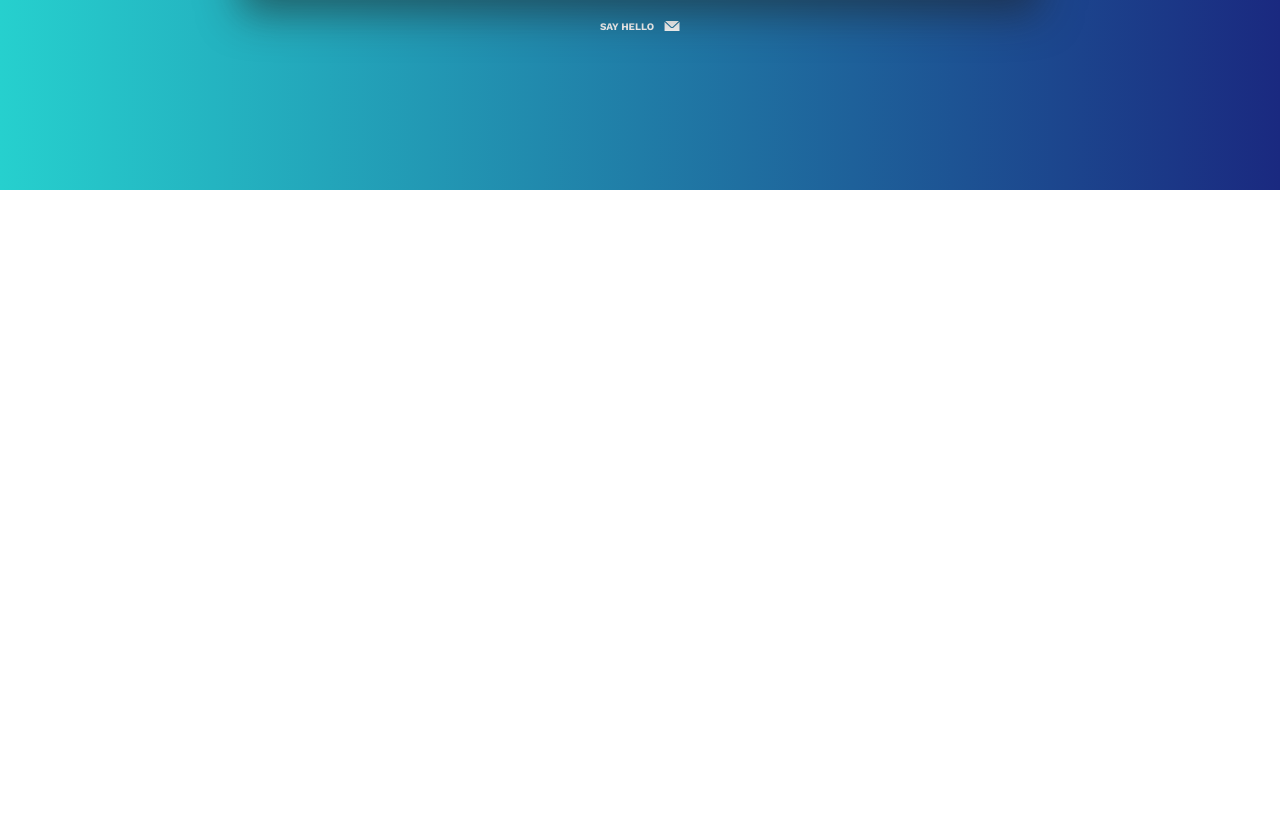
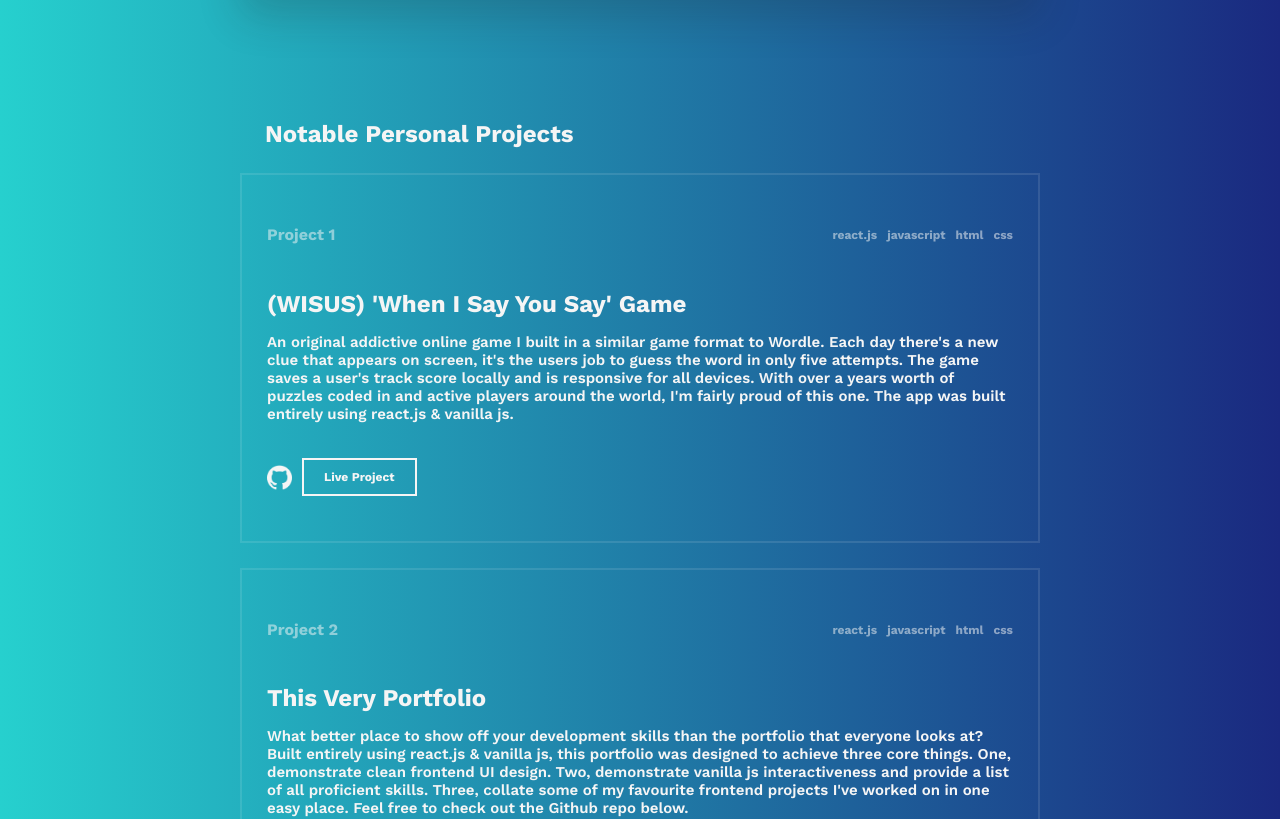
Before and after one commit to jacobbinnie/portfolio, a React (Create React App) app: page / in a window 1280 px wide. Shown: the part 626-1445 px from the top of the page. Before the commit the page ends 816 px from the top, so only its background shows below. Built offline with nearby package versions, Linux system fonts and the light colour scheme.

Commit message:
update projects section

```diff
--- a/src/App.css
+++ b/src/App.css
@@ -4,9 +4,11 @@
   flex-direction: column;
   justify-content: center;
   align-items: center;
-  height: 100vh;
+  height: 100%;
   color: black;
   overflow: hidden;
+  margin-top: 75px;
+  padding-top: 50px;
 }
 
 button {
@@ -19,7 +21,8 @@ button {
   padding: 10px 20px 10px 20px;
   cursor: pointer;
   letter-spacing: 0px;
-  transition: color 1s, background-color 0.5s, padding 1s, letter-spacing 1s;
+  transition: color 1s, background-color 0.5s, padding 1s, letter-spacing 1s,
+    border-color ease 0.5s;
 }
 
 button:hover {
@@ -27,26 +30,21 @@ button:hover {
   color: white;
   background-color: black;
   letter-spacing: 2px;
-  transition: background-color 0.5s, padding 1s, letter-spacing 1s, color 1s;
-}
-
-.builtby {
-  color: white;
-  text-transform: uppercase;
-  font-size: 10px;
-}
-
-.email {
-  display: flex;
-  justify-content: center;
-  align-items: center;
-  gap: 10px;
+  transition: background-color 0.5s, padding 1s, letter-spacing 1s, color 1s,
+    border-color ease 0.5s;
 }
 
 .icon {
   margin-top: 3px;
   transition: margin-top 0.5s;
   width: 16px;
+}
+
+.iconSymbol {
+  margin: 10px 5px 10px 50px;
+  display: flex;
+  justify-content: center;
+  align-items: center;
 }
 
 .icon:hover {
@@ -58,7 +56,10 @@ button:hover {
   .App {
     display: block;
     overflow: hidden;
+    margin-top: 0px;
+    padding-top: 0px;
   }
+
   button:hover {
     background-color: black;
     border: 2px solid black;
@@ -71,10 +72,3 @@ button:hover {
     letter-spacing: 0px;
   }
 }
-
-@media only screen and (max-width: 600px) {
-  .email {
-    justify-content: center;
-    margin-top: -60px;
-  }
-}
--- a/src/App.js
+++ b/src/App.js
@@ -2,17 +2,13 @@ import { useEffect } from "react";
 import "./App.css";
 import Container from "./components/Container";
 import mail from "../src/mailicon.png";
+import ProjectContainer from "./components/ProjectContainer";
 
 function App() {
   return (
     <div className="App">
       <Container />
-      <div className="email">
-        <h6 className="builtby">say hello</h6>
-        <a href="mailto:hello@jacobbinnie.com">
-          <img className="icon" src={mail} alt="email"></img>
-        </a>
-      </div>
+      <ProjectContainer />
     </div>
   );
 }
--- a/src/components/Container.css
+++ b/src/components/Container.css
@@ -11,8 +11,8 @@
 }
 
 .holder {
-  box-shadow: 0px 16px 40px rgba(30, 30, 30, 0.53);
-  border-radius: 10px;
+  box-shadow: 0px 16px 40px rgba(30, 30, 30, 0.2);
+  /* border-radius: 10px; */
   max-width: 800px;
 }
 
--- a/src/components/Profile.css
+++ b/src/components/Profile.css
@@ -6,7 +6,7 @@
   text-align: left;
   max-width: 100%;
   max-height: 400px;
-  border-radius: 10px 10px 0px 0px;
+  /* border-radius: 10px 10px 0px 0px; */
   transform-style: preserve-3d;
 }
 
@@ -38,7 +38,7 @@ h1 {
   font-weight: 600;
   margin-bottom: 25px;
   max-width: 80%;
-  font-size: 12px;
+  font-size: 15px;
   color: rgba(0, 0, 0, 0.492);
 }
 
--- /dev/null
+++ b/src/components/Project.css
@@ -0,0 +1,65 @@
+.project {
+  background-color: transparent;
+  padding: 25px;
+  margin: 25px 0px 25px 0px;
+  display: flex;
+  flex-direction: column;
+  align-items: baseline;
+  border: 2px solid rgba(245, 245, 245, 0.11);
+}
+
+.description {
+  text-align: left;
+  color: whitesmoke;
+  font-weight: 600;
+  font-size: 15px;
+}
+
+.titleAndStack {
+  display: flex;
+  width: 100%;
+  justify-content: space-between;
+  align-items: center;
+  color: rgba(245, 245, 245, 0.517);
+}
+
+.stack {
+  display: flex;
+  gap: 10px;
+}
+
+.projectButton {
+  color: #f5f5f5;
+  border-color: whitesmoke;
+}
+
+.projectButton:hover {
+  border-color: black;
+}
+
+.title {
+  color: whitesmoke;
+  margin-bottom: 0px;
+  text-align: left;
+}
+
+.buttonDiv {
+  display: flex;
+  gap: 10px;
+  margin-top: 20px;
+  margin-bottom: 20px;
+  display: flex;
+  align-items: center;
+}
+
+.ghlogo {
+  height: 25px;
+  margin-top: 5px;
+  transition: transform ease 0.5s;
+}
+
+.ghlogo:hover {
+  transform: rotate(45deg);
+  opacity: 75%;
+  transition: transform ease 0.5s;
+}
--- /dev/null
+++ b/src/components/Project.jsx
@@ -0,0 +1,33 @@
+import React from "react";
+import "../components/Project.css";
+import github from "../github.png";
+
+const Project = ({ item }) => {
+  console.log(item);
+  return (
+    <div className="project">
+      <div className="titleAndStack">
+        <h4>{item.number}</h4>
+        <div className="stack">
+          {item.stack.map((item) => (
+            <h6>{item}</h6>
+          ))}
+        </div>
+      </div>
+      <h2 className="title">{item.title}</h2>
+      <p className="description">{item.description}</p>
+      <div className="buttonDiv">
+        <a href={item.github} target="_blank" rel="noopener noreferrer">
+          <img className="ghlogo" src={github} />
+        </a>
+        {item.url && (
+          <a href={item.url} target="_blank" rel="noopener noreferrer">
+            <button className="projectButton">Live Project</button>
+          </a>
+        )}
+      </div>
+    </div>
+  );
+};
+
+export default Project;
--- /dev/null
+++ b/src/components/ProjectContainer.css
@@ -0,0 +1,16 @@
+.projectContainer {
+  max-width: 800px;
+  margin-top: 100px;
+}
+
+.notable {
+  text-align: left;
+  color: whitesmoke;
+  padding-left: 25px;
+}
+
+@media only screen and (max-width: 600px) {
+  .projectContainer {
+    margin-top: 30px;
+  }
+}
--- /dev/null
+++ b/src/components/ProjectContainer.jsx
@@ -0,0 +1,18 @@
+import React from "react";
+import projects from "../projects.json";
+import Project from "./Project";
+import "../components/ProjectContainer.css";
+
+const ProjectContainer = () => {
+  return (
+    <div className="projectContainer">
+      <h2 className="notable">Notable Personal Projects</h2>
+      {projects.projects.map((item) => (
+        <Project item={item} />
+      ))}
+      <h6 style={{ color: "#f5f5f5" }}>hello@jacobbinnie.com</h6>
+    </div>
+  );
+};
+
+export default ProjectContainer;
--- a/src/components/Skills.css
+++ b/src/components/Skills.css
@@ -6,7 +6,7 @@
   font-family: "Space Mono", monospace;
   background-color: transparent;
   border: 5px solid whitesmoke;
-  border-radius: 0px 0px 10px 10px;
+  /* border-radius: 0px 0px 10px 10px; */
 }
 
 h6 {
@@ -38,6 +38,11 @@ h6 {
   .skills {
     border: none;
     padding-top: 25px;
+    background-color: whitesmoke;
+    color: black;
+    margin-top: 8px;
+    padding-top: 30px;
+    padding-bottom: 15px;
   }
   .skillContainer > h6 {
     margin: 0px;
--- /dev/null
+++ b/src/projects.json
@@ -0,0 +1,22 @@
+{
+  "projects": [
+    {
+      "number": "Project 1",
+      "title": "(WISUS) 'When I Say You Say' Game",
+      "description": "An original addictive online game I built in a similar game format to Wordle. Each day there's a new clue that appears on screen, it's the users job to guess the word in only five attempts. The game saves a user's track score locally and is responsive for all devices. With over a years worth of puzzles coded in and active players around the world, I'm fairly proud of this one. The app was built entirely using react.js & vanilla js.",
+      "image": "example",
+      "github": "https://github.com/jacobbinnie/whenisayyousay",
+      "url": "https://whenisayyousay.com",
+      "stack": ["react.js", "javascript", "html", "css"]
+    },
+    {
+      "number": "Project 2",
+      "title": "This Very Portfolio",
+      "description": "What better place to show off your development skills than the portfolio that everyone looks at? Built entirely using react.js & vanilla js, this portfolio was designed to achieve three core things. One, demonstrate clean frontend UI design. Two, demonstrate vanilla js interactiveness and provide a list of all proficient skills. Three, collate some of my favourite frontend projects I've worked on in one easy place. Feel free to check out the Github repo below.",
+      "image": "example",
+      "github": "https://github.com/jacobbinnie/portfolio",
+      "url": "",
+      "stack": ["react.js", "javascript", "html", "css"]
+    }
+  ]
+}
```
Also changed, not shown: src/github.png (added).
